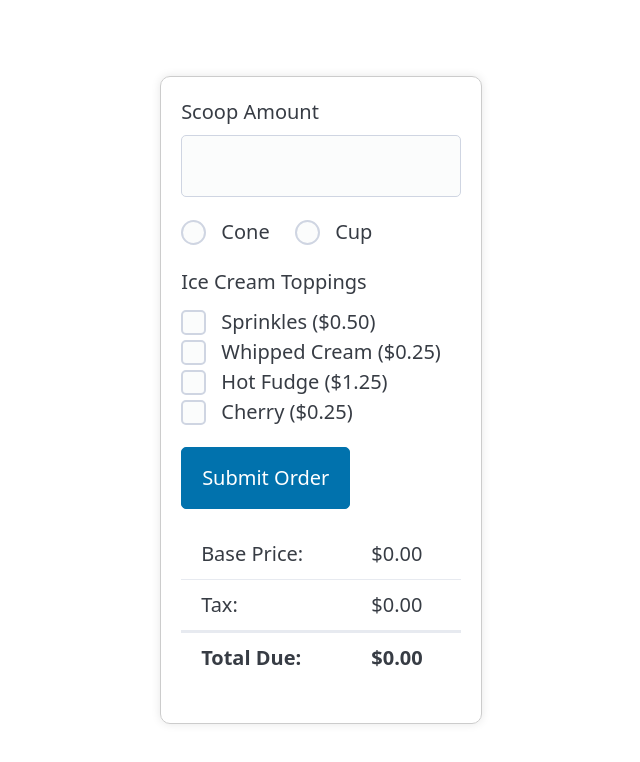
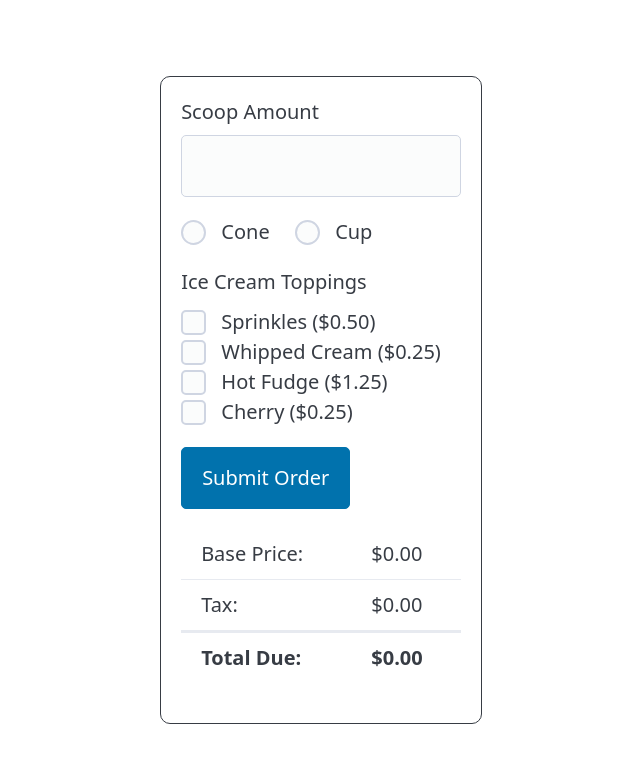
Before and after one commit to Scotty-Cloud/iceCream, a plain HTML site: page index.html in a window 1280 px wide. Shown: the whole page, without its empty margins (319-959 px from the left). Drawn offline with nearby package versions, Linux system fonts and the light colour scheme.

Commit message:
minor fix

```diff
--- a/menu.css
+++ b/menu.css
@@ -10,7 +10,7 @@ main {
     max-width: 400px; /* adjust the width to your liking */
     margin: 20px;
     padding: 20px;
-    border: 1px solid #ccc;
+    border: 1px solid;
     border-radius: 10px;
-    box-shadow: 0 0 10px rgba(0, 0, 0, 0.1);
+    /* box-shadow: 0 0 10px rgba(0, 0, 0, 0.1); */
   }
```
